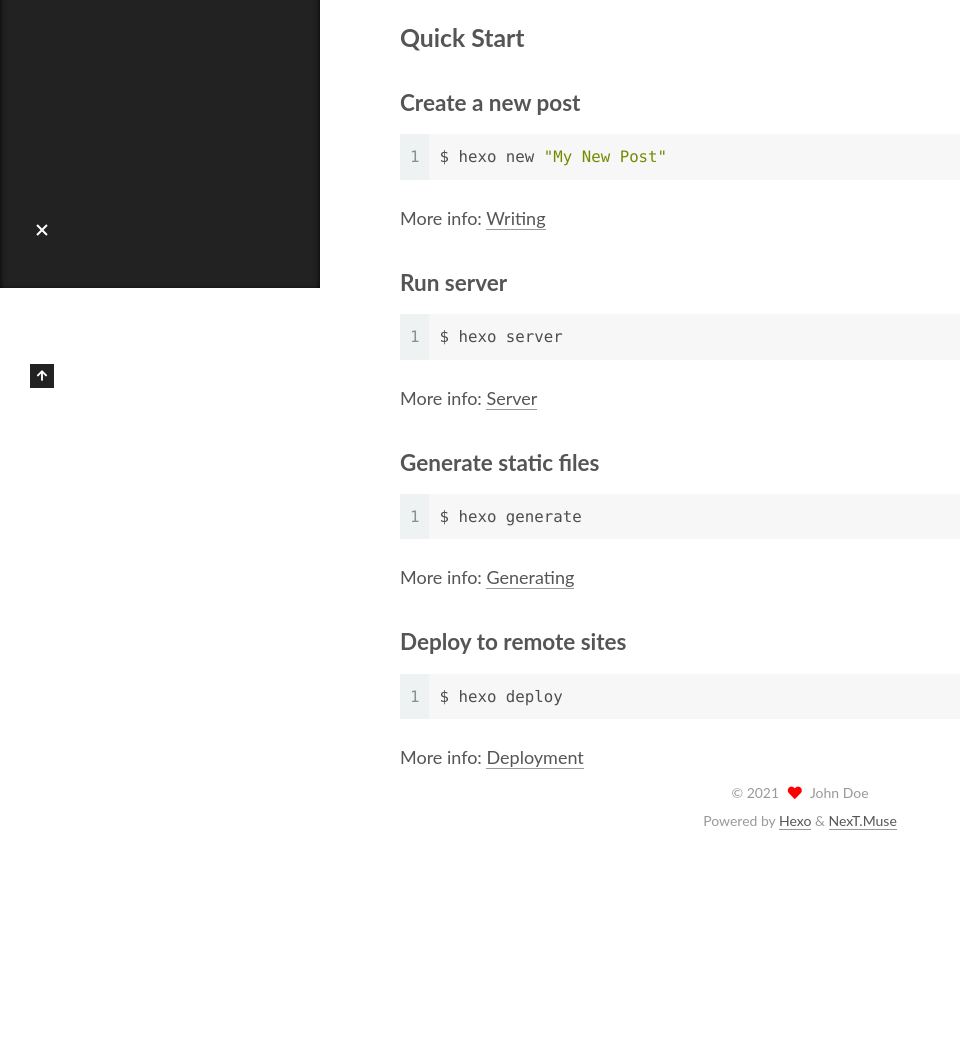
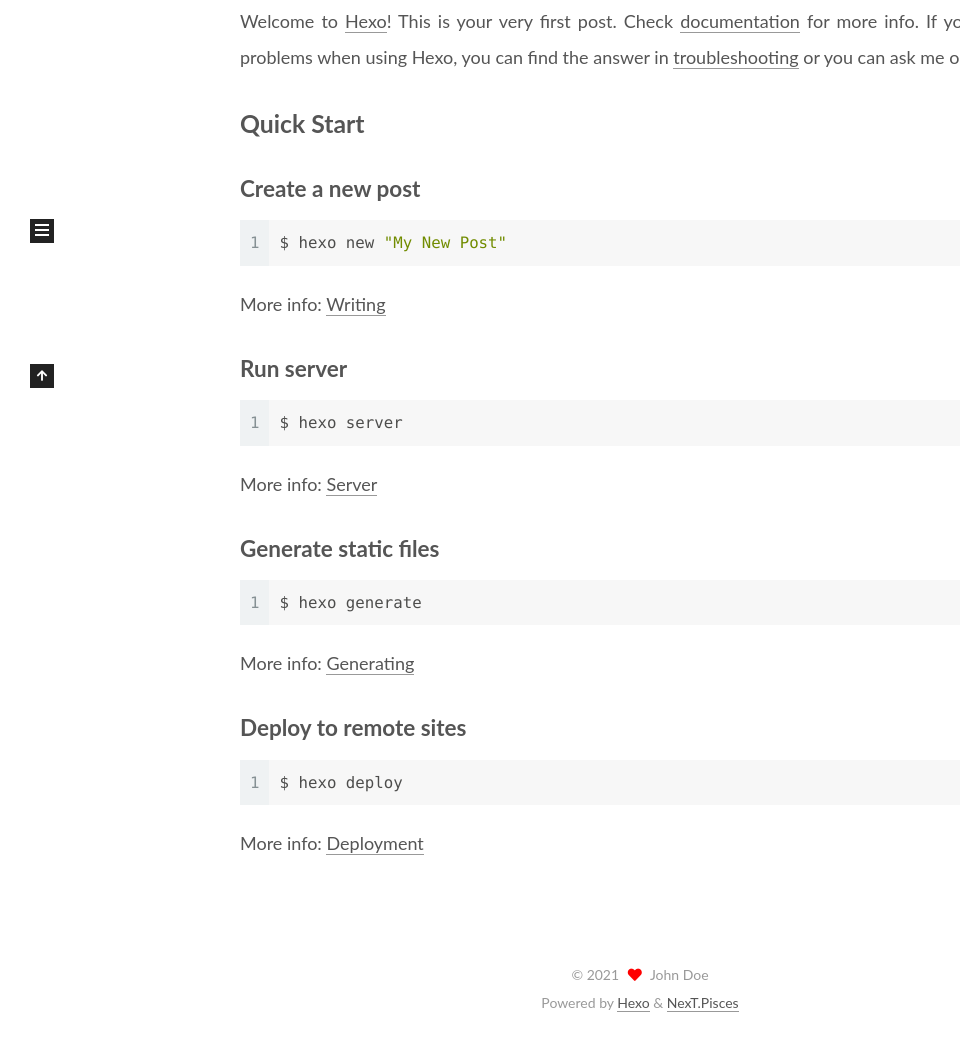
Before and after one commit to clouduol/clouduol.github.io, a plain HTML site: page 2021/07/21/hello-world/index.html in a window 1280 px wide. Shown: the part 512-1549 px from the top of the page, without its empty margins (0-960 px from the left). Before the commit the page ends 1367 px from the top, so only its background shows below. Drawn offline with Linux system fonts and the light colour scheme.

Commit message:
Site updated: 2021-07-21 08:30:17

```diff
--- a/2021/07/21/hello-world/index.html
+++ b/2021/07/21/hello-world/index.html
@@ -17,7 +17,7 @@
 
 <script id="hexo-configurations">
     var NexT = window.NexT || {};
-    var CONFIG = {"hostname":"example.com","root":"/","scheme":"Muse","version":"7.8.0","exturl":false,"sidebar":{"position":"left","display":"post","padding":18,"offset":12,"onmobile":false},"copycode":{"enable":false,"show_result":false,"style":null},"back2top":{"enable":true,"sidebar":false,"scrollpercent":false},"bookmark":{"enable":false,"color":"#222","save":"auto"},"fancybox":false,"mediumzoom":false,"lazyload":false,"pangu":false,"comments":{"style":"tabs","active":null,"storage":true,"lazyload":false,"nav":null},"algolia":{"hits":{"per_page":10},"labels":{"input_placeholder":"Search for Posts","hits_empty":"We didn't find any results for the search: ${query}","hits_stats":"${hits} results found in ${time} ms"}},"localsearch":{"enable":false,"trigger":"auto","top_n_per_article":1,"unescape":false,"preload":false},"motion":{"enable":true,"async":false,"transition":{"post_block":"fadeIn","post_header":"slideDownIn","post_body":"slideDownIn","coll_header":"slideLeftIn","sidebar":"slideUpIn"}}};
+    var CONFIG = {"hostname":"example.com","root":"/","scheme":"Pisces","version":"7.8.0","exturl":false,"sidebar":{"position":"left","display":"post","padding":18,"offset":12,"onmobile":false},"copycode":{"enable":false,"show_result":false,"style":null},"back2top":{"enable":true,"sidebar":false,"scrollpercent":false},"bookmark":{"enable":false,"color":"#222","save":"auto"},"fancybox":false,"mediumzoom":false,"lazyload":false,"pangu":false,"comments":{"style":"tabs","active":null,"storage":true,"lazyload":false,"nav":null},"algolia":{"hits":{"per_page":10},"labels":{"input_placeholder":"Search for Posts","hits_empty":"We didn't find any results for the search: ${query}","hits_stats":"${hits} results found in ${time} ms"}},"localsearch":{"enable":false,"trigger":"auto","top_n_per_article":1,"unescape":false,"preload":false},"motion":{"enable":true,"async":false,"transition":{"post_block":"fadeIn","post_header":"slideDownIn","post_body":"slideDownIn","coll_header":"slideLeftIn","sidebar":"slideUpIn"}}};
   </script>
 
   <meta name="description" content="Welcome to Hexo! This is your very first post. Check documentation for more info. If you get any problems when using Hexo, you can find the answer in troubleshooting or you can ask me on GitHub. Quick">
@@ -178,6 +178,8 @@
 
 
 
+        <iframe frameborder="no" border="0" marginwidth="0" marginheight="0" width=330 height=86 src="//music.163.com/outchain/player?type=2&id=1857630559&auto=1&height=66"></iframe>
+
         </div>
       </header>
 
@@ -255,7 +257,6 @@
     <span class="toggle-line toggle-line-middle"></span>
     <span class="toggle-line toggle-line-last"></span>
   </div>
-
   <aside class="sidebar">
     <div class="sidebar-inner">
 
@@ -318,7 +319,7 @@
   </span>
   <span class="author" itemprop="copyrightHolder">John Doe</span>
 </div>
-  <div class="powered-by">Powered by <a href="https://hexo.io/" class="theme-link" rel="noopener" target="_blank">Hexo</a> & <a href="https://muse.theme-next.org/" class="theme-link" rel="noopener" target="_blank">NexT.Muse</a>
+  <div class="powered-by">Powered by <a href="https://hexo.io/" class="theme-link" rel="noopener" target="_blank">Hexo</a> & <a href="https://pisces.theme-next.org/" class="theme-link" rel="noopener" target="_blank">NexT.Pisces</a>
   </div>
 
 
@@ -344,7 +345,7 @@
 <script src="/js/motion.js"></script>
 
 
-<script src="/js/schemes/muse.js"></script>
+<script src="/js/schemes/pisces.js"></script>
 
 
 <script src="/js/next-boot.js"></script>
```
Also changed, not shown: archives/2021/07/index.html (+3 -4 lines), archives/2021/index.html (+3 -4 lines), archives/index.html (+3 -4 lines), index.html (+5 -4 lines).
